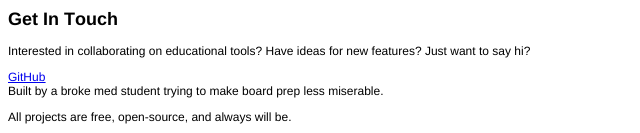
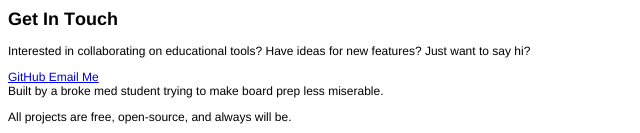
Before and after one commit to git-psyched/git-psyched, a plain HTML site: page index.html in a window 1280 px wide. Shown: the part 1127-1260 px from the top of the page, 0-640 px from the left. Drawn offline with Linux system fonts and the light colour scheme.

Commit message:
Add files via upload

```diff
--- a/index.html
+++ b/index.html
@@ -71,7 +71,7 @@
 </ul>
 <h2 style="margin: 0.0px 0.0px 14.9px 0.0px; font: 18.0px 'Helvetica Neue'; -webkit-text-stroke: #000000"><span class="s1"><b>Get In Touch</b></span></h2>
 <p class="p2"><span class="s1">Interested in collaborating on educational tools? Have ideas for new features? Just want to say hi?</span></p>
-<p class="p6"><span class="s2"><a href="https://github.com/git-psyched">GitHub</a></span></p>
+<p class="p6"><span class="s2"><a href="https://github.com/git-psyched">GitHub </a>Email Me</span></p>
 <p class="p2"><span class="s1">Built by a broke med student trying to make board prep less miserable.</span></p>
 <p class="p2"><span class="s1">All projects are free, open-source, and always will be.</span></p>
 </body>
```
